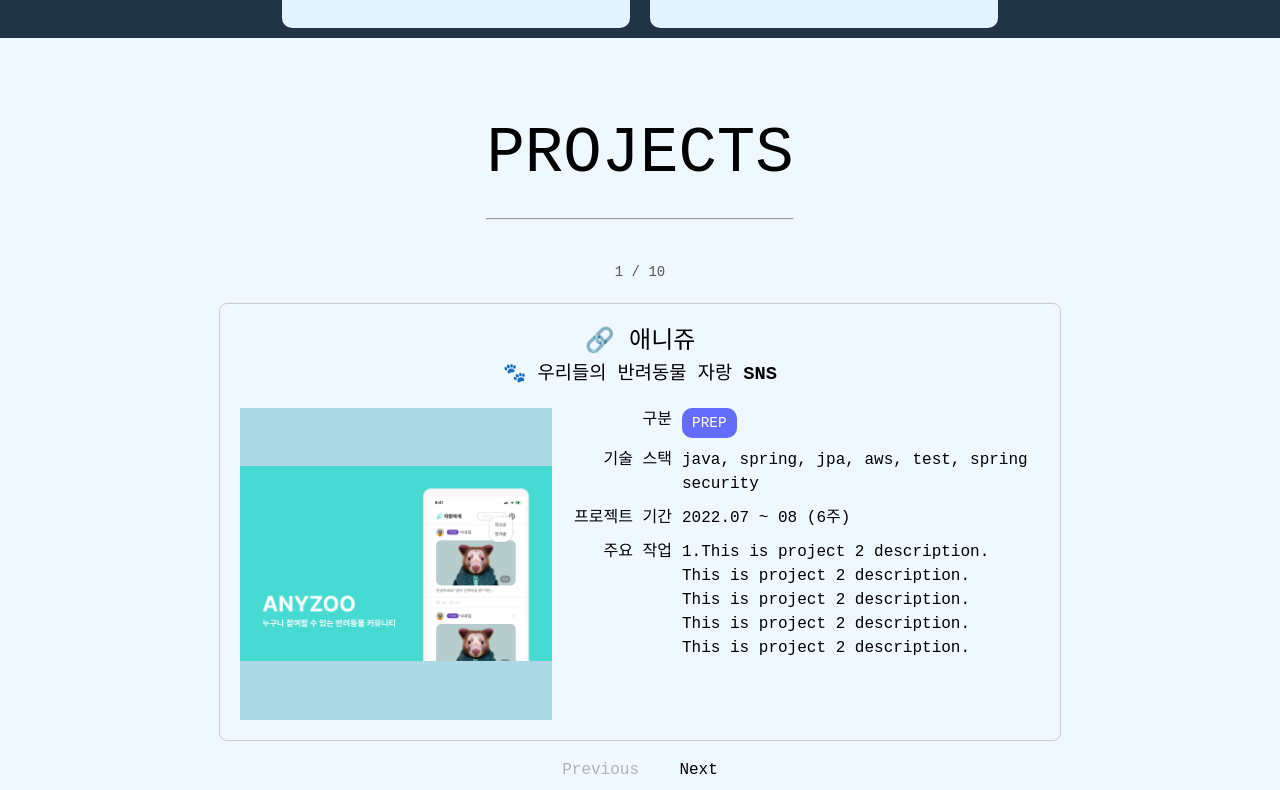
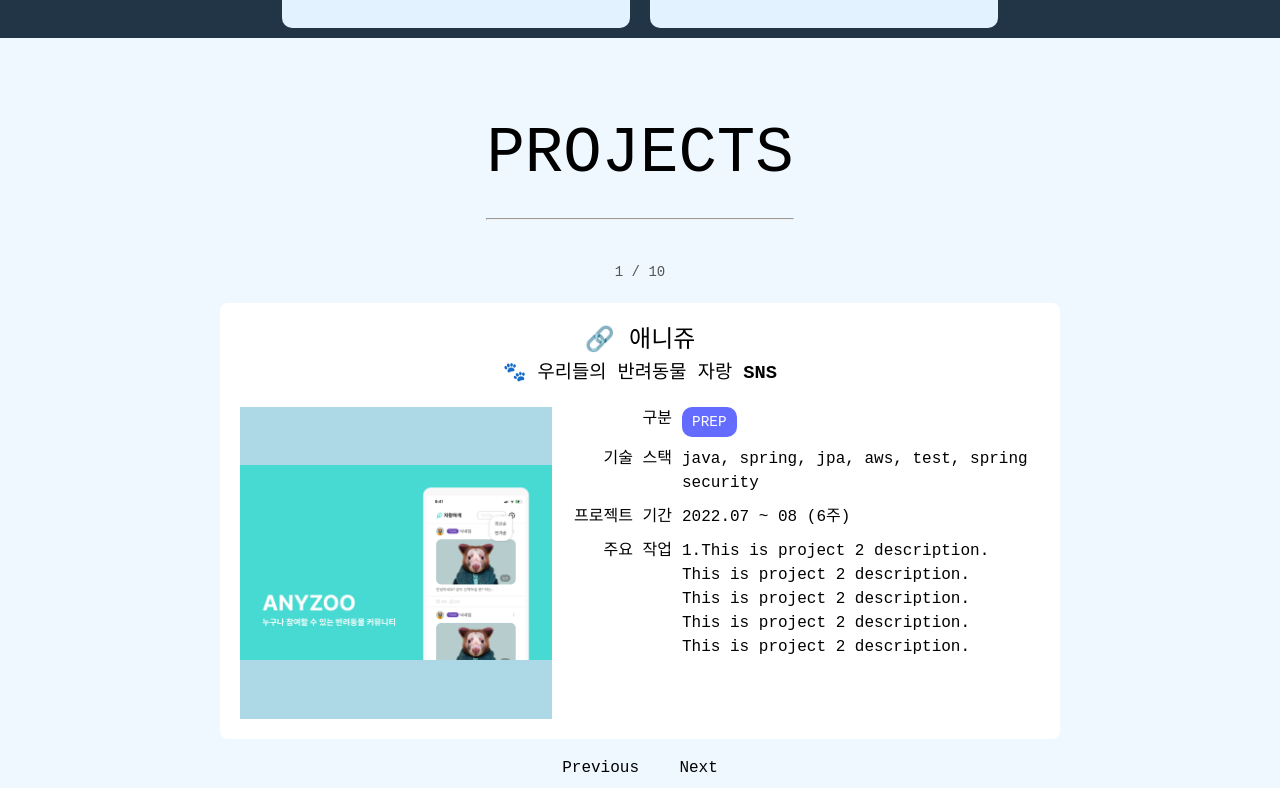
Before and after one commit to hojun-lab/rojojun-web, a React (Vite) app: page / in a window 1280 px wide. Shown: the part 7608-8398 px from the top of the page. Built offline with nearby package versions, Linux system fonts and the light colour scheme.

Commit message:
Edit::정적자원 사진 문제 해결 요망

```diff
--- a/src/components/MyProjects.tsx
+++ b/src/components/MyProjects.tsx
@@ -1,6 +1,7 @@
 import styled from "styled-components";
 import { useState } from "react";
 import MyProjectsComponents from "./MyProjectsComponents.tsx";
+import projects from "../data/projects.ts";
 
 const ProjectContainer = styled.div`
     padding-top: 60px; /* 헤더 높이만큼 paddingTop 설정 */
@@ -23,27 +24,11 @@ const PaginationIndicator = styled.div`
     color: #555;
 `;
 
-// 임시 프로젝트 데이터 (실제 데이터로 대체하세요)
-const projectsData = [
-    { id: 1, title: "애니쥬", description: "🐾 우리들의 반려동물 자랑 SNS", type: 'PREP', url: 'https://www.notion.so/SNS-d4732501dcb949e88b84e83161beaea3?pvs=4', duration: '2022.07 ~ 08 (6주)', techStack: ["java", "spring", "jpa", "aws", "test", "spring security"],
-        task: [" 1.This is project 2 description. ", "This is project 2 description.", "This is project 2 description.", "This is project 2 description.", "This is project 2 description." ], preview: "" },
-    { id: 2, title: "AI 마타수학", description: "This is project 2 description.", type: 'PREP', url: 'https://www.notion.so/SNS-d4732501dcb949e88b84e83161beaea3?pvs=4', duration: '2022.07 ~ 08 (6주)', techStack: ["java", "spring", "jpa", "aws", "test", "spring security"],
-        task: [" 1.This is project 2 description. ", "This is project 2 description.", "This is project 2 description.", "This is project 2 description.", "This is project 2 description." ] },
-    { id: 3, title: "제1회 스파르톤 과제", description: "This is project 3 description." },
-    { id: 4, title: "디지털 교과서 프로토 타입", description: "This is project 4 description." },
-    { id: 5, title: "EBS 초등온 마타수학", description: "This is project 5 description." },
-    { id: 6, title: "AI 디지털 교과서", description: "This is project 6 description." },
-    { id: 7, title: "Pickify", description: "This is project 6 description." },
-    { id: 8, title: "사내 백오피스 작업", description: "This is project 7 description." },
-    { id: 9, title: "AI 마타수학 for 대학", description: "This is project 8 description." },
-    { id: 10, title: "픽토리", description: "This is project 8 description." },
-];
-
 const MyProjects = () => {
     const [currentProjectIndex, setCurrentProjectIndex] = useState(0);
 
-    const currentProject = projectsData[currentProjectIndex];
-    const totalProjects = projectsData.length;
+    const currentProject = projects[currentProjectIndex];
+    const totalProjects = projects.length;
 
     return (
         <ProjectContainer>
@@ -70,14 +55,14 @@ const MyProjects = () => {
             <div style={{ display:'flex', flexDirection: 'row', marginTop: '10px' }}>
                 <button
                     onClick={() => setCurrentProjectIndex(currentProjectIndex - 1)}
-                    style={{backgroundColor:'transparent', borderRadius:'10px'}}
+                    style={{backgroundColor:'transparent', borderRadius:'10px', color:'black'}}
                     disabled={currentProjectIndex === 0}
                 >
                     Previous
                 </button>
                 <button
                     onClick={() => setCurrentProjectIndex(currentProjectIndex + 1)}
-                    style={{backgroundColor:'transparent', borderRadius:'10px'}}
+                    style={{backgroundColor:'transparent', borderRadius:'10px', color:'black'}}
                     disabled={currentProjectIndex === totalProjects - 1}
                 >
                     Next
--- a/src/components/MyProjectsComponents.tsx
+++ b/src/components/MyProjectsComponents.tsx
@@ -16,7 +16,8 @@ interface BadgeProps {
 
 const ProjectContent = styled.div`
     padding: 20px;
-    border: 1px solid #ccc;
+    //border: 1px solid #ccc;
+    background-color: white;
     border-radius: 8px;
     margin-top: 20px;
     width: 80%;
--- /dev/null
+++ b/src/data/projects.ts
@@ -0,0 +1,84 @@
+const projects = [
+    {
+        id: 1,
+        title: "애니쥬",
+        description: "🐾 우리들의 반려동물 자랑 SNS",
+        type: 'PREP',
+        url: 'https://www.notion.so/SNS-d4732501dcb949e88b84e83161beaea3?pvs=4',
+        duration: '2022.07 ~ 08 (6주)',
+        techStack: ["java", "spring", "jpa", "aws", "test", "spring security"],
+        task: [" 1.This is project 2 description. ", "This is project 2 description.", "This is project 2 description.", "This is project 2 description.", "This is project 2 description."],
+        preview: ""
+    },
+    {
+        id: 2,
+        title: "AI 마타수학",
+        description: "",
+        type: 'ENTERPRISE',
+        url: 'https://www.notion.so/SNS-d4732501dcb949e88b84e83161beaea3?pvs=4',
+        duration: '2022.07 ~ 08 (6주)',
+        techStack: ["java", "spring", "jpa", "aws", "test", "spring security"],
+        task: [" 1.This is project 2 description. ", "This is project 2 description.", "This is project 2 description.", "This is project 2 description.", "This is project 2 description."]
+    },
+    {
+        id: 3,
+        title: "제1회 스파르톤 과제",
+        description: "This is project 3 description.",
+        type: 'HACKATHON',
+        url: 'https://www.notion.so/SNS-d4732501dcb949e88b84e83161beaea3?pvs=4',
+        duration: '2022.07 ~ 08 (6주)',
+        techStack: ["java", "spring", "jpa", "aws", "test", "spring security"],
+        task: [" 1.This is project 2 description. ", "This is project 2 description.", "This is project 2 description.", "This is project 2 description.", "This is project 2 description."]
+    },
+    {
+        id: 4, title: "디지털 교과서 프로토 타입", description: "This is project 4 description.", type: 'ENTERPRISE',
+        url: 'https://www.notion.so/SNS-d4732501dcb949e88b84e83161beaea3?pvs=4',
+        duration: '2022.07 ~ 08 (6주)',
+        techStack: ["java", "spring", "jpa", "aws", "test", "spring security"],
+        task: [" 1.This is project 2 description. ", "This is project 2 description.", "This is project 2 description.", "This is project 2 description.", "This is project 2 description."]
+    },
+    {
+        id: 5, title: "EBS 초등온 마타수학", description: "This is project 5 description.", type: 'ENTERPRISE',
+        url: 'https://www.notion.so/SNS-d4732501dcb949e88b84e83161beaea3?pvs=4',
+        duration: '2022.07 ~ 08 (6주)',
+        techStack: ["java", "spring", "jpa", "aws", "test", "spring security"],
+        task: [" 1.This is project 2 description. ", "This is project 2 description.", "This is project 2 description.", "This is project 2 description.", "This is project 2 description."]
+    },
+    {
+        id: 6, title: "AI 디지털 교과서", description: "This is project 6 description.", type: 'ENTERPRISE',
+        url: 'https://www.notion.so/SNS-d4732501dcb949e88b84e83161beaea3?pvs=4',
+        duration: '2022.07 ~ 08 (6주)',
+        techStack: ["java", "spring", "jpa", "aws", "test", "spring security"],
+        task: [" 1.This is project 2 description. ", "This is project 2 description.", "This is project 2 description.", "This is project 2 description.", "This is project 2 description."]
+    },
+    {
+        id: 7, title: "Pickify", description: "This is project 6 description.", type: 'ENTERPRISE',
+        url: 'https://www.notion.so/SNS-d4732501dcb949e88b84e83161beaea3?pvs=4',
+        duration: '2022.07 ~ 08 (6주)',
+        techStack: ["java", "spring", "jpa", "aws", "test", "spring security"],
+        task: [" 1.This is project 2 description. ", "This is project 2 description.", "This is project 2 description.", "This is project 2 description.", "This is project 2 description."]
+    },
+    {
+        id: 8, title: "사내 백오피스 작업", description: "This is project 7 description.", type: 'ENTERPRISE',
+        url: 'https://www.notion.so/SNS-d4732501dcb949e88b84e83161beaea3?pvs=4',
+        duration: '2022.07 ~ 08 (6주)',
+        techStack: ["java", "spring", "jpa", "aws", "test", "spring security"],
+        task: [" 1.This is project 2 description. ", "This is project 2 description.", "This is project 2 description.", "This is project 2 description.", "This is project 2 description."]
+    },
+    {
+        id: 9, title: "AI 마타수학 for 대학", description: "This is project 8 description.", type: 'ENTERPRISE',
+        url: 'https://www.notion.so/SNS-d4732501dcb949e88b84e83161beaea3?pvs=4',
+        duration: '2022.07 ~ 08 (6주)',
+        techStack: ["java", "spring", "jpa", "aws", "test", "spring security"],
+        task: [" 1.This is project 2 description. ", "This is project 2 description.", "This is project 2 description.", "This is project 2 description.", "This is project 2 description."]
+    },
+    {
+        id: 10, title: "픽토리", description: "This is project 8 description.", type: 'ENTERPRISE',
+        url: 'https://www.notion.so/SNS-d4732501dcb949e88b84e83161beaea3?pvs=4',
+        duration: '2022.07 ~ 08 (6주)',
+        techStack: ["java", "spring", "jpa", "aws", "test", "spring security"],
+        task: [" 1.This is project 2 description. ", "This is project 2 description.", "This is project 2 description.", "This is project 2 description.", "This is project 2 description."]
+    },
+];
+
+export default projects;
```
